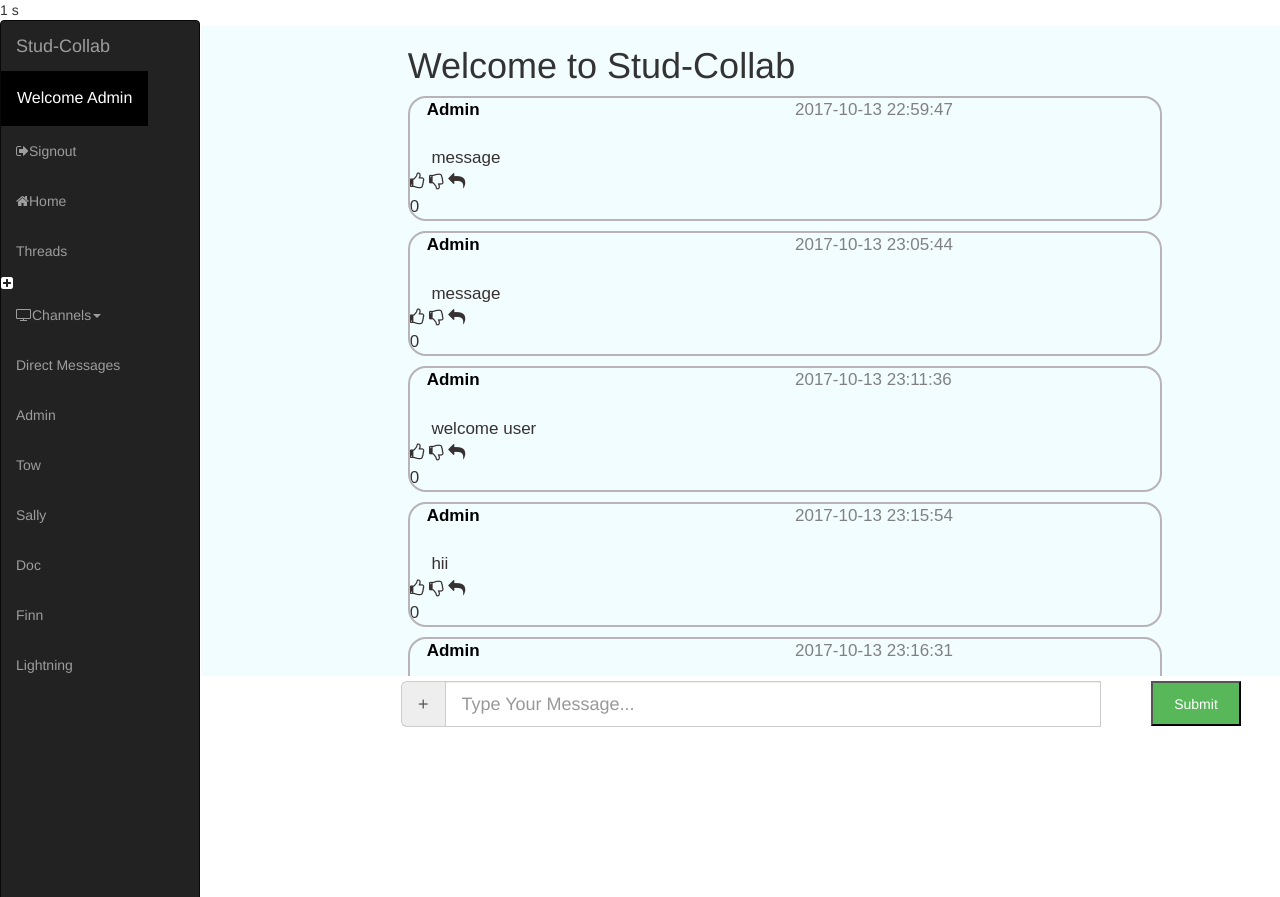
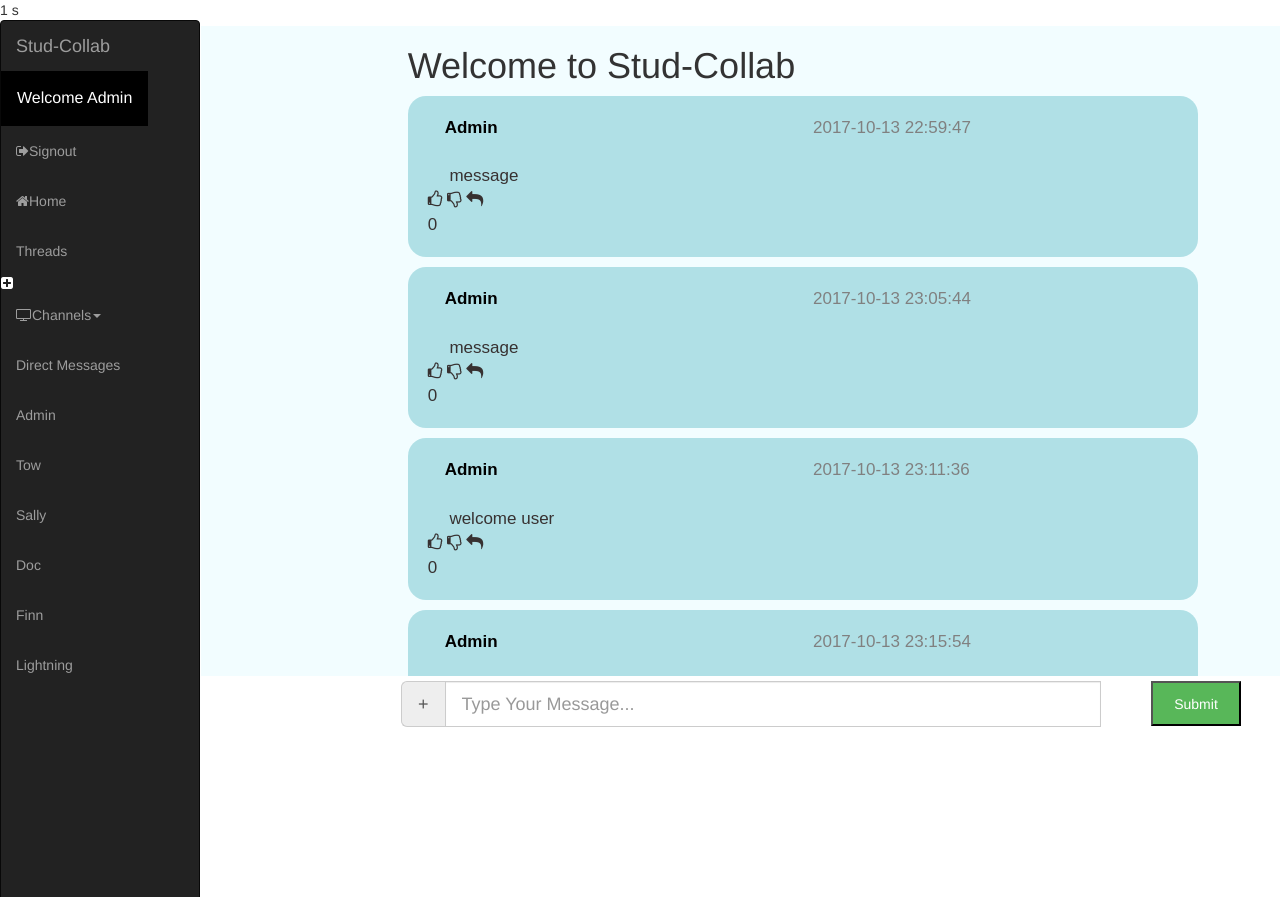
Before and after one commit to nmala001/WebProgramming_Slack, a PHP site: page /WebProgramming_Slack/queries.php in a window 1280 px wide; the page is wider, and only the part inside the window is pictured. Shown: the top 897 px of that part. Run offline with PHP 8.4, Linux system fonts and the light colour scheme; a user stored in the database is signed in; data comes from the database, SQL or seed files in the repository; data that the repository does not hold is empty; some libraries are stand-ins or nearby versions.

Commit message:
updated msg

```diff
--- a/queries.php
+++ b/queries.php
@@ -4,12 +4,14 @@
   overflow: hidden;
   color: blue ;
   box-sizing: content-box;
-  border: 2px  solid #b7b3b6;
+  border: none;
+  background-color: powderblue;
   border-radius: 18px;
   margin-bottom: 10px;
   font-family: sans-serif;
   font-size: 17px;
   width: 750px;
+  padding:20px;
 }
 #s1{
   color: Black;
```
